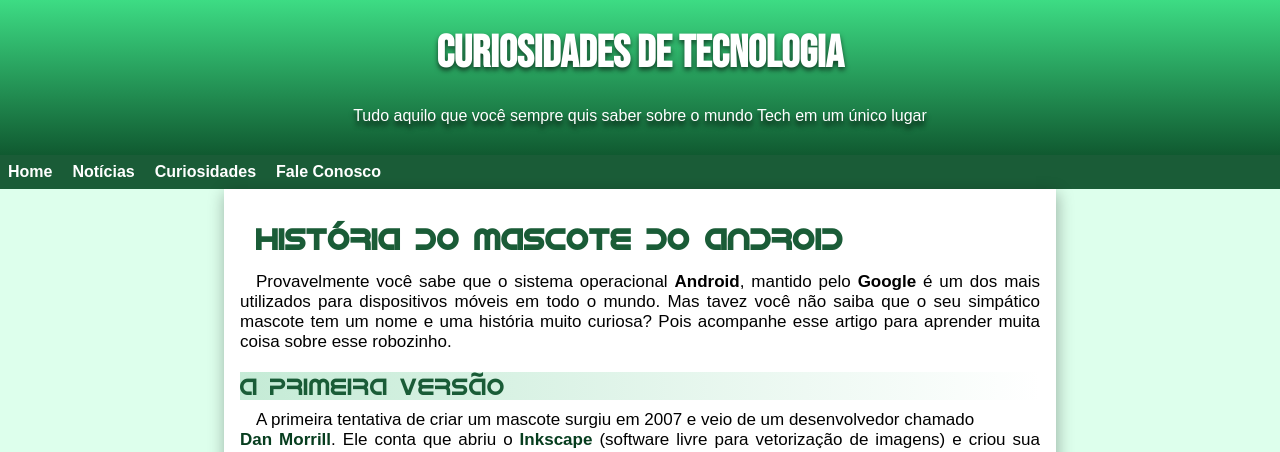
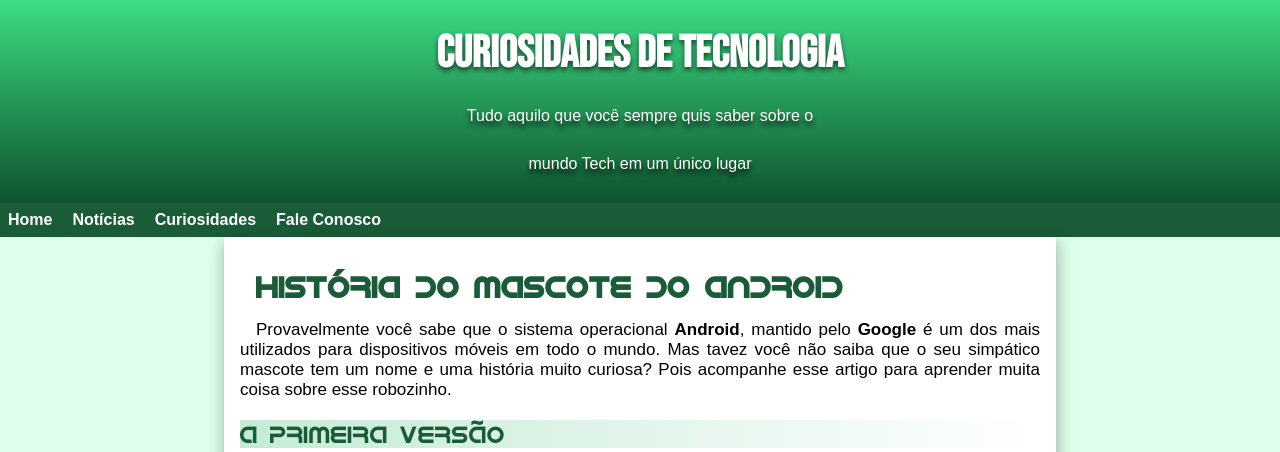
Before and after one commit to MoisesB87/projeto-android, a plain HTML site: page index.html in a window 1280 px wide. Shown: the top 452 px of the page. Drawn offline with Linux system fonts and the light colour scheme.

Commit message:
correção
correção

```diff
--- a/index.html
+++ b/index.html
@@ -10,7 +10,8 @@
 <body>
         <header>
             <h1>Curiosidades de Tecnologia</h1>
-            <p>Tudo aquilo que você sempre quis saber sobre o mundo Tech em um único lugar</p>
+            <p>Tudo aquilo que você sempre quis saber sobre o</p>
+            <p>mundo Tech em um único lugar</p>
             <nav>
                 <a href="#">Home</a>
                 <a href="#">Notícias</a>
```
